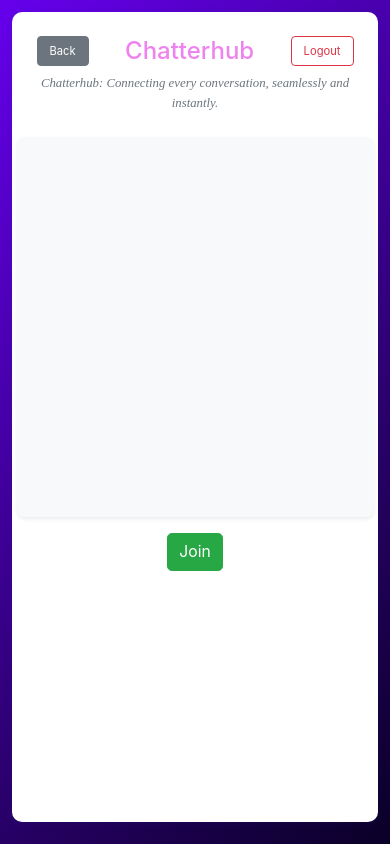
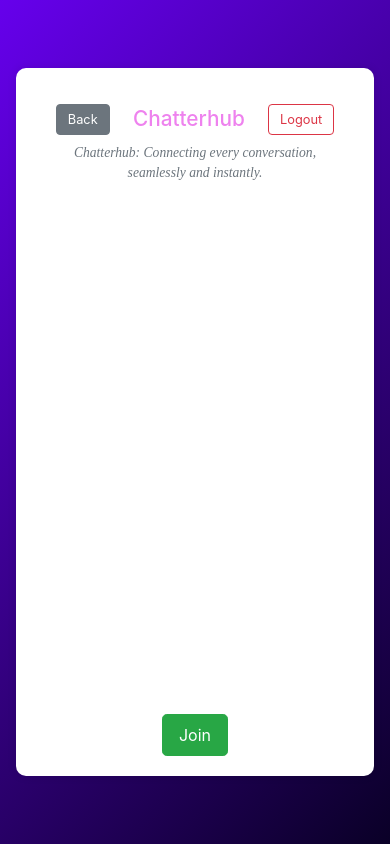
Before and after one commit to coronatusvi/Chatterhub, a FastAPI app: page /join in a window 390 px wide. Run offline with FastAPI, Linux system fonts and the light colour scheme; some libraries are stand-ins or nearby versions.

Commit message:
update UI

```diff
--- a/static/css/style.css
+++ b/static/css/style.css
@@ -1,7 +1,7 @@
 /* Custom CSS for styling */
 body {
   background: linear-gradient(135deg, #6600ec 0%, #0a0027 100%);
-  min-height: 100vh;
+  height: 100vh;
   display: flex;
   align-items: center;
   justify-content: center;
@@ -33,45 +33,59 @@ p,
   display: none;
 }
 
-#chat.jumbotron {
+#chat {
+  height: 60vh; /* Chiều cao của khung chat */
+  min-height: 180px; /* Chiều cao tối thiểu */
+  max-height: 60vh; /* Chiều cao tối đa */
+  position: relative; /* Để có thể sử dụng sticky cho input */
+  overflow-x: hidden; /* Ẩn cuộn ngang */
+  overflow-y: auto;
+  flex: 1 1 auto;
   display: flex;
-  flex-direction: column;
-  justify-content: flex-end; /* Đẩy nội dung xuống cuối, phù hợp với chat */
+  flex-direction: column-reverse;
+  justify-content: flex-end;
 
-  /* Thêm padding cho khung chat để nội dung không bị dính vào viền */
-  padding: 15px; /* Ví dụ, bạn có thể điều chỉnh */
-  background: #f8f9fa;
-  margin-bottom: 1rem;
+  padding: 5px;
+  background: #ffff;
+  margin-bottom: 0;
   width: 100%;
   border-radius: 0.5rem; /* Bo tròn góc cho đẹp hơn */
-  box-shadow: 0 0.125rem 0.25rem rgba(0, 0, 0, 0.075); /* Thêm đổ bóng nhẹ */
 }
 
 #messages {
+  flex: 1;
+  height: 100%; /* Chiếm hết chiều cao của khung chat */
+  max-height: 100%; /* Giới hạn chiều cao tối đa */
+  overflow-y: auto; /* Cho phép cuộn dọc nếu nội dung vượt quá chiều cao */
+  overflow-x: hidden; /* Ẩn cuộn ngang */
   list-style: none;
   padding: 0;
   margin: 0;
   display: flex;
   flex-direction: column; /* Tin nhắn xếp dọc */
-  overflow-y: scroll;
+  overflow-y: auto;
   overflow-x: hidden; /* Ẩn cuộn ngang */
 
   /* justify-content: flex-end;  */
   gap: 0.5rem;
   width: 100%;
 }
+
 #message-input {
   position: sticky;
-  bottom: 0;
-  background: #fff;
+  background: #ffff;
   z-index: 10;
-  padding-bottom: 8px;
   display: flex;
   gap: 0.5rem;
   align-items: flex-end;
   border-radius: 16px;
-  box-shadow: 0 2px 8px rgba(31, 38, 135, 0.07);
-  margin-top: 1rem;
+  box-shadow: 0 2px 8px rgba(0, 13, 189, 0.07);
+  left: 0;
+  right: 0;
+  bottom: 0;
+  z-index: 100;
+  padding: 0 8px;
+  max-width: 600px;
 }
 
 #message {
@@ -143,6 +157,17 @@ li.clearfix {
   white-space: pre-line;
 }
 
+.sticky-header {
+  position: sticky;
+  top: 0;
+  z-index: 100;
+  /* background: #fff;
+  padding: 0 20px;
+  box-shadow: 0 2px 8px rgba(0, 13, 189, 0.07);
+  padding: 10px;
+  border-radius: 16px; */
+}
+
 /* #message-input {
   position: sticky;
   bottom: 0;
@@ -151,27 +176,7 @@ li.clearfix {
   padding-bottom: 8px;
 } */
 
-#message-input {
-  position: fixed;
-  left: 0;
-  right: 0;
-  bottom: 0;
-  z-index: 100;
-  background: #fff;
-  padding: 8px 8px 8px 8px;
-  box-shadow: 0 -2px 12px rgba(0, 0, 0, 0.07);
-  border-radius: 0;
-  display: flex;
-  gap: 0.5rem;
-  align-items: flex-end;
-  max-width: 600px;
-  margin: 0 auto;
-}
-.container {
-  padding-bottom: 70px;
-}
-
-@media (max-width: 1024px) {
+/* @media (max-width: 1024px) {
   body {
     background: linear-gradient(135deg, #6600ec 0%, #0a0027 100%);
     align-items: flex-start;
@@ -224,43 +229,29 @@ li.clearfix {
   #message {
     font-size: 1rem;
   }
-}
+} */
 
-@media (max-width: 480px) {
+@media (max-width: 550px) {
   body {
-    background: linear-gradient(135deg, #6600ec 0%, #0a0027 100%);
-    padding: 0;
-    margin: 0;
-    min-height: 100vh;
-    width: 100vw;
   }
   .container {
-    max-width: 94vw;
-    margin: 3vw auto 0 auto;
-    border-radius: 10px;
-    box-shadow: 0 2px 10px 0 rgba(31, 38, 135, 0.12);
-    padding: 0.5rem 0.3rem 1rem 0.3rem;
-    min-height: 96vh;
-    background: #fff;
+    max-width: 98vw;
+    margin: 4vw 4vw;
   }
-  #chat.jumbotron {
-    height: 45vh;
-    min-height: 100px;
-    max-height: 50vh;
-    padding: 4px;
+  #message {
+    font-size: 1rem;
+  }
+  #send {
+    font-size: 1rem;
   }
   .user-message,
   .other-message {
     font-size: 0.95rem;
-    max-width: 98%;
-    padding: 6px 7px;
-    word-break: break-word;
-    overflow-wrap: anywhere;
   }
   h1,
   .h1 {
-    font-size: 1.5rem;
-    margin-bottom: 0.7rem;
+    font-size: 1.3rem;
+    margin-bottom: 0.5rem;
   }
   h2,
   .h2 {
@@ -268,21 +259,15 @@ li.clearfix {
   }
   p,
   .text-muted {
-    font-size: 0.8rem;
+    font-size: 0.85rem;
   }
-
   .btn-secondary,
   .btn-outline-danger {
-    font-size: 0.7rem;
-  }
-
-  #message,
-  #send {
-    font-size: 0.98rem;
+    font-size: 0.8rem;
+    padding: 0.3rem 0.7rem;
   }
   #username-form button,
   #message-input button {
-    font-size: 0.98rem;
-    padding: 0.4rem 0.7rem;
+    font-size: 1rem;
   }
 }
```
Also changed, not shown: templates/chat.html (+13 -39 lines).
